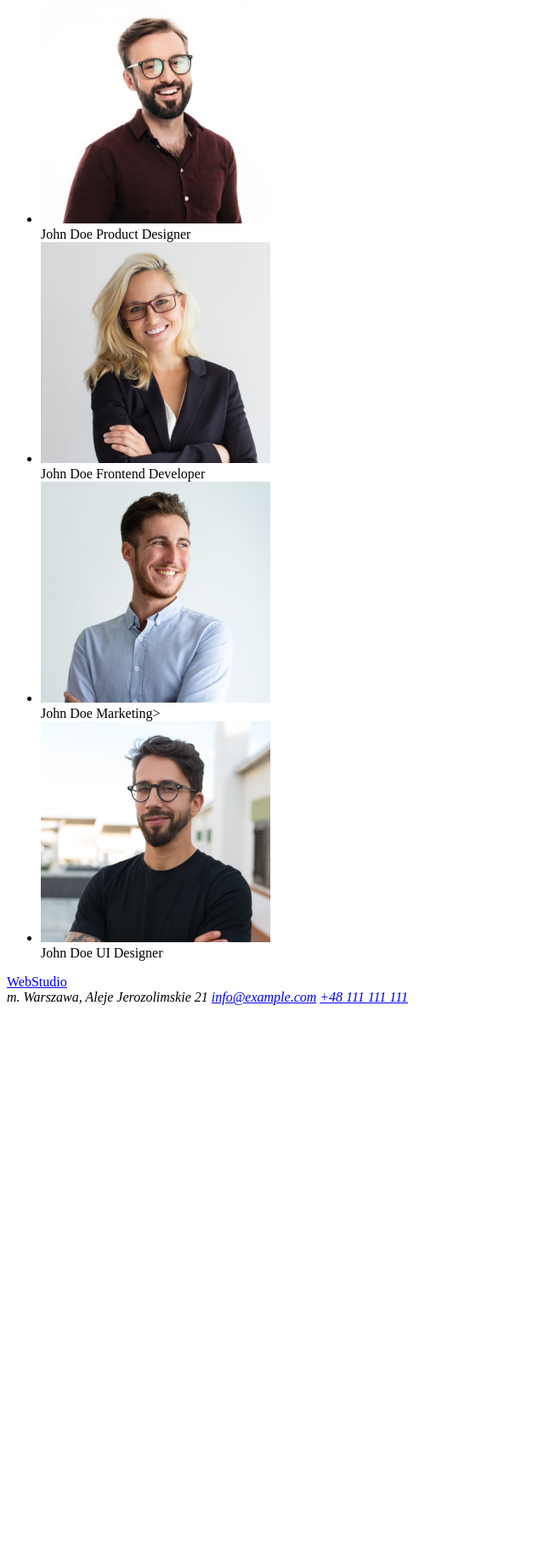
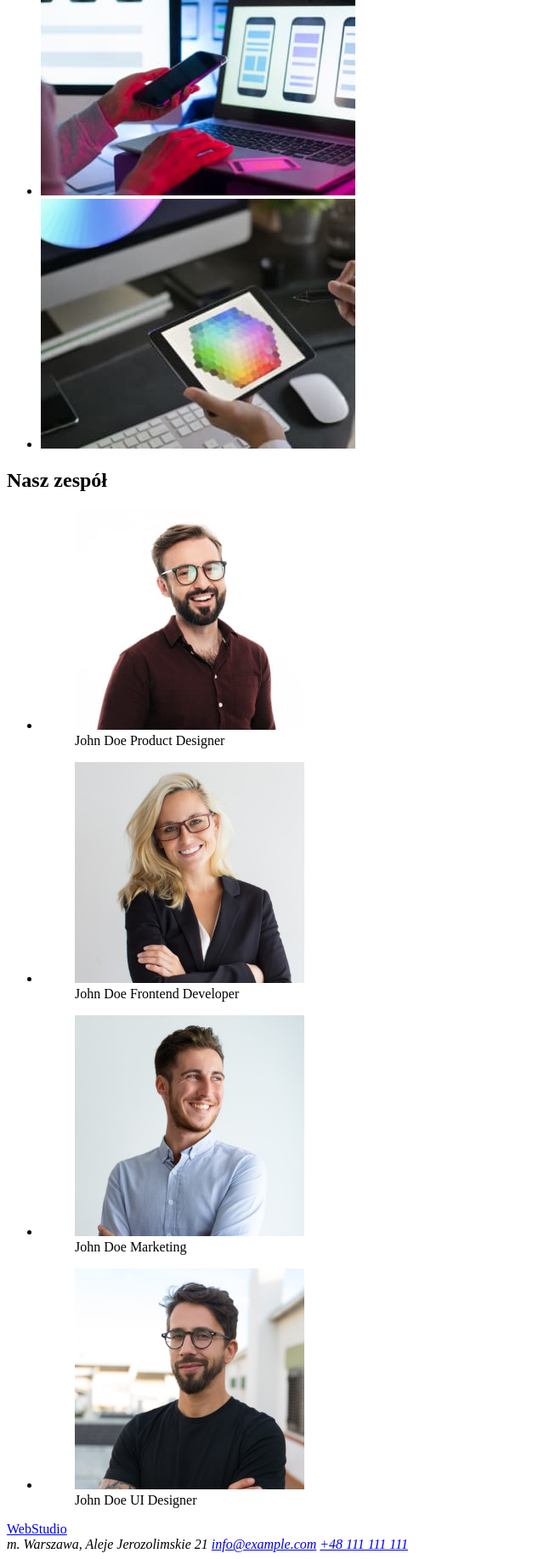
Before and after one commit to mielnikmagdalena/goit-markup-hw-01, a plain HTML site: page index.html in a window 1280 px wide. Shown: the part 956-2791 px from the top of the page at 85% size, without its empty margins (0-640 px from the left). Before the commit the page ends 2147 px from the top, so only its background shows below. Drawn offline with Linux system fonts and the light colour scheme.

Commit message:
code refactored

```diff
--- a/index.html
+++ b/index.html
@@ -16,13 +16,13 @@
             </nav>
             <aside>
                 <a href="mailto:info@devstudio.com">info@devstudio.com</a>
-                <a href="tel:48 111 111 111">+48 111 111 111</a>
+                <a href="tel:48111111111">+48 111 111 111</a>
             </aside>
         </header>
         <main>
             <section>
                 <h1>EFEKTYWNE ROZWIĄZANIA DLA WASZEGO BIZNESU</h1>
-                <input type="button" value="Zamów usługe" />
+                <button type="button">Zamów usługe</button>
             </section>
             <section>
                 <ul>
@@ -63,71 +63,83 @@
 
             <section>
                 <h2>Czym się zajmujemy</h2>
-                <div>
+                <ul>
+                    <li>
                         <img
                             src="images/tablet.jpg"
                             alt="tablet"
                             width="370"
                             height="294"
                         />
+                    </li>
+                    <li>
                         <img
                             src="images/laptop.jpg"
                             alt="laptop"
                             width="370"
                             height="294"
                         />
+                    </li>
+                    <li>
                         <img
                             src="images/telephone.jpg"
                             alt="telephone"
                             width="370"
                             height="294"
                         />
-                </div>
+                    </li>
+                </ul>
             </section>
 
             <section>
                 <h2>Nasz zespół</h2>
                 <ul>
                     <li>
+                        <figure>
                             <img
                                 src="images/p1.jpg"
                                 alt="a man with glassess"
                                 width="270"
                                 height="260"
                             />
+                            <figcaption>John Doe Product Designer</figcaption>
+                        </figure>
                     </li>
-                    <span>John Doe</span>
-                    <span>Product Designer</span>
                     <li>
+                        <figure>
                             <img
                                 src="images/p2.jpg"
                                 alt="a woman with blond hair"
                                 width="270"
                                 height="260"
                             />
+                            <figcaption>John Doe Frontend Developer</figcaption>
+                        </figure>
                     </li>
-                    <span>John Doe</span>
-                    <span>Frontend Developer</span>
+
                     <li>
+                        <figure>
                             <img
                                 src="images/p3.jpg"
                                 alt="a man in blue shirt"
                                 width="270"
                                 height="260"
                             />
+
+                            <figcaption>John Doe Marketing</figcaption>
+                        </figure>
                     </li>
-                    <span>John Doe</span>
-                    <span>Marketing></span>
                     <li>
+                        <figure>
                             <img
                                 src="images/p4.jpg"
                                 alt="a man in a T-shirt"
                                 width="270"
                                 height="260"
                             />
+                            <figcaption>John Doe UI Designer</figcaption>
+                        </figure>
                     </li>
-                    <span>John Doe</span>
-                    <span>UI Designer</span>
                 </ul>
             </section>
         </main>
@@ -136,7 +148,7 @@
             <address>
                 <span>m. Warszawa, Aleje Jerozolimskie 21</span>
                 <a href="info@example.com.html">info@example.com</a>
-                <a href="+48 111 111 111.html">+48 111 111 111</a>
+                <a href="+48111111111.html">+48 111 111 111</a>
             </address>
         </footer>
     </body>
```
Lines whose indentation alone changed are shown as unchanged.
